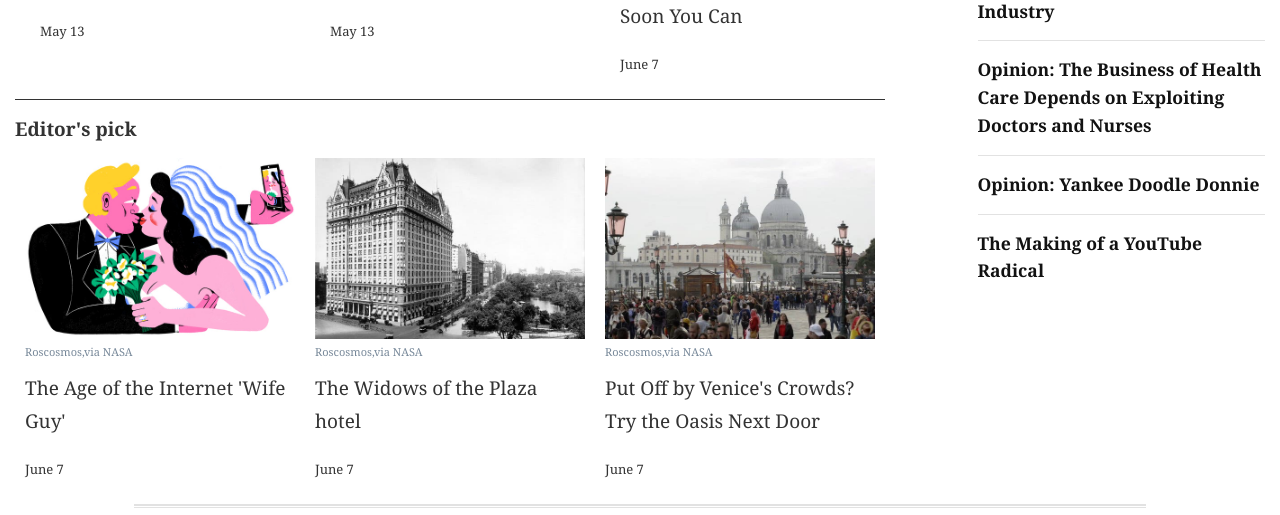
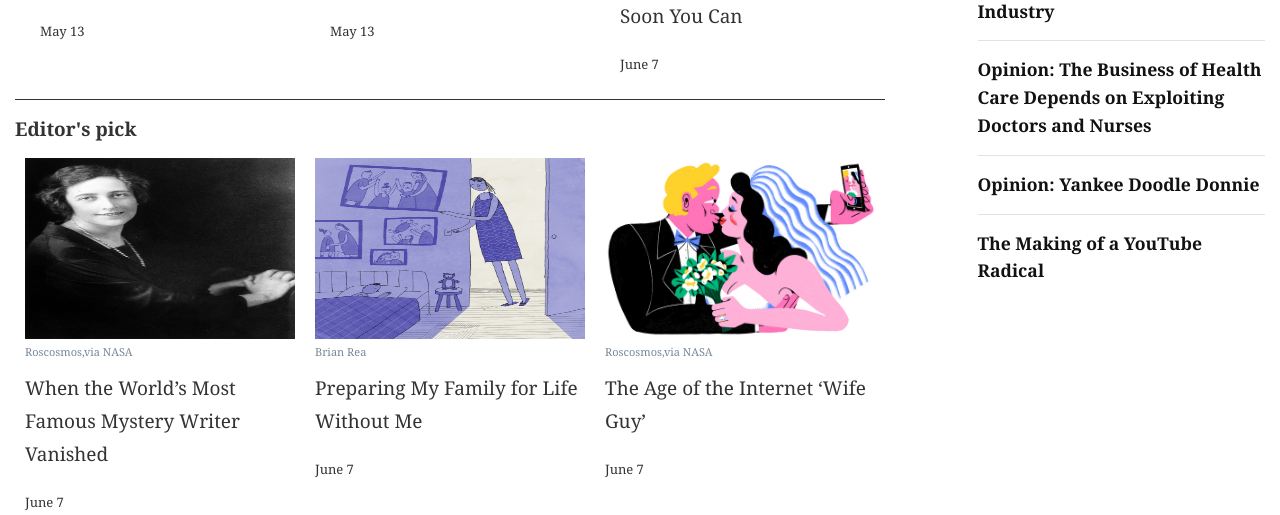
Before and after one commit to moudio/New_york_times, a plain HTML site: page index.html in a window 1280 px wide. Shown: the part 10776-11291 px from the top of the page. Drawn offline with Linux system fonts and the light colour scheme.

Commit message:
Adding an aside and changing the editor's pick pictures

```diff
--- a/index.html
+++ b/index.html
@@ -359,7 +359,7 @@
 
 
 
-
+<aside>
                 <div class="gallery-and-aside">
                         <div class="more-articles">
                                 <h2 class="space-cosmos-title">More in Space &amp; Cosmos</h2>
@@ -450,36 +450,37 @@
                                 <h2 class="editor-title">Editor's pick</h2>
                                 <div class="gallery-article">
                                         <figure>
-                                                <img src="images/couple.jpg">
+                                                <img src="images/Agatha Christie.jpg">
                                                 <figcaption>Roscosmos,via NASA</figcaption>
 
                                         </figure>
-                                        <h2 class="gallery-title"><a href="#">The Age of the Internet 'Wife Guy'</a></h2>
+                                        <h2 class="gallery-title"><a href="#">When the World’s Most Famous Mystery Writer Vanished</a></h2>
                                         <p class="date">June 7</p>
 
                                 </div>
 
                                 <div class="gallery-article">
                                         <figure>
-                                                <img src="images/plaza.jpg">
-                                                <figcaption>Roscosmos,via NASA</figcaption>
+                                                <img src="images/mother_drawing.jpg">
+                                                <figcaption>Brian Rea</figcaption>
 
                                         </figure>
-                                        <h2 class="gallery-title"><a href="#">The Widows of the Plaza hotel</a></h2>
+                                        <h2 class="gallery-title"><a href="#">Preparing My Family for Life Without Me</a></h2>
                                         <p class="date">June 7</p>
                                 </div>
 
                                 <div class="gallery-article">
                                         <figure>
-                                                <img src="images/venice.jpg">
+                                                <img src="images/couple.jpg">
                                                 <figcaption>Roscosmos,via NASA</figcaption>
 
                                         </figure>
-                                        <h2 class="gallery-title"><a href="#">Put Off by Venice's Crowds? Try the Oasis Next Door</a></h2>
+                                        <h2 class="gallery-title"><a href="#">The Age of the Internet ‘Wife Guy’</a></h2>
                                         <p class="date">June 7</p>
                                 </div>
                         </div>
                 </div>
+        </aside>
         </main>
 
 
```
Also changed, not shown: images/Agatha Christie.jpg (added), images/mother_drawing.jpg (added).
